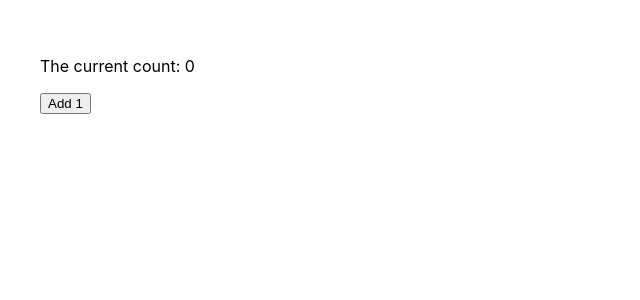
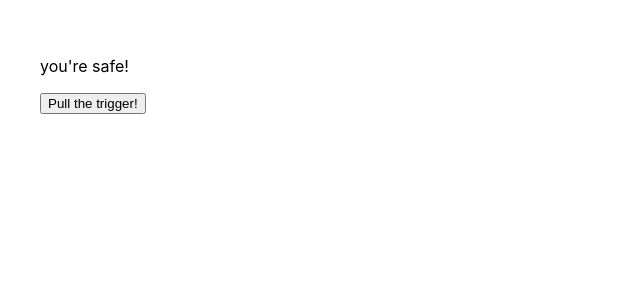
Before and after one commit to challey17/reactPlayground, a React (Create React App) app: page / in a window 1280 px wide. Shown: the top 300 px of the page, without its empty margins (0-640 px from the left). Built offline with nearby package versions, Linux system fonts and the light colour scheme.

Commit message:
state-drills

```diff
--- a/src/App.js
+++ b/src/App.js
@@ -1,12 +1,15 @@
 import React, { Component } from "react";
 import "./App.css";
-import Counter from "./state/Counter";
+//import Counter from "./state/Counter";
+//import HelloWorld from "./state-drills/HelloWorld";
+//import Bomb from "./state-drills/Bomb";
+import RouletteGun from "./state-drills/RouletteGun";
 
 class App extends Component {
   render() {
     return (
       <div className="App">
-        <Counter count={123} />
+        <RouletteGun />
       </div>
     );
   }
--- a/src/index.js
+++ b/src/index.js
@@ -1,6 +1,7 @@
 import React from "react";
 import ReactDOM from "react-dom";
 import App from "./App";
+
 import "./index.css";
 
 ReactDOM.render(<App />, document.getElementById("root"));
--- /dev/null
+++ b/src/state-drills/Bomb.js
@@ -0,0 +1,37 @@
+import React from "react";
+
+class Bomb extends React.Component {
+  state = {
+    count: 0,
+  };
+
+  componentDidMount() {
+    this.interval = setInterval(() => {
+      this.setState({
+        count: this.state.count + 1,
+      });
+    }, 1000);
+  }
+
+  componentWillUnmount() {
+    clearInterval(this.interval);
+  }
+
+  renderDisplay() {
+    const { count } = this.state;
+    if (count >= 8) {
+      clearInterval(this.interval);
+      return "BOOM!!!!";
+    } else if (count % 2 === 0) {
+      return "tick";
+    } else {
+      return "tock";
+    }
+  }
+
+  render() {
+    return <div className="CountdownBomb">{this.renderDisplay()}</div>;
+  }
+}
+
+export default Bomb;
--- /dev/null
+++ b/src/state-drills/HelloWorld.js
@@ -0,0 +1,30 @@
+import React from "react";
+
+class HelloWorld extends React {
+  constructor(props) {
+    console.log("props in constructor", props);
+    super(props);
+    this.state = { who: "world" };
+  }
+
+  handleButtonClick = (word) => {
+    //this.state.who = word;
+    console.log(word);
+    this.setState({
+      who: word,
+    });
+  };
+
+  render() {
+    return (
+      <div className="HelloWorld">
+        <p>Hello, {this.state.who}</p>
+        <button onClick={() => this.handleButtonClick("World")}>World</button>
+        <button onClick={() => this.handleButtonClick("Friend")}>Friend</button>
+        <button onClick={() => this.handleButtonClick("React")}>React</button>
+      </div>
+    );
+  }
+}
+
+export default HelloWorld;
--- /dev/null
+++ b/src/state-drills/RouletteGun.js
@@ -0,0 +1,51 @@
+import React, { Component } from "react";
+
+export default class RouletteGun extends Component {
+  static defaultProps = {
+    bulletInChamber: 8,
+  };
+
+  state = {
+    chamber: null,
+    spinningTheChamber: false,
+  };
+
+  componentWillUnmount() {
+    clearTimeout(this.timeout);
+  }
+
+  handleClick = () => {
+    this.setState({
+      spinningTheChamber: true,
+    });
+    this.timeout = setTimeout(() => {
+      const randomChamber = Math.ceil(Math.random() * 8);
+
+      this.setState({
+        chamber: randomChamber,
+        spinningTheChamber: false,
+      });
+    }, 2000);
+  };
+
+  renderDisplay() {
+    const { chamber, spinningTheChamber } = this.state;
+    const { bulletInChamber } = this.props;
+    if (spinningTheChamber) {
+      return "spinning the chamber and pulling the trigger! ...";
+    } else if (chamber === bulletInChamber) {
+      return "BANG!!!!!";
+    } else {
+      return "you're safe!";
+    }
+  }
+
+  render() {
+    return (
+      <div className="RouletteGun">
+        <p>{this.renderDisplay()}</p>
+        <button onClick={this.handleClick}>Pull the trigger!</button>
+      </div>
+    );
+  }
+}
```
